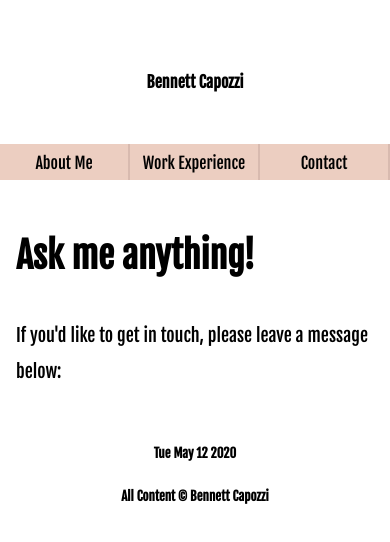
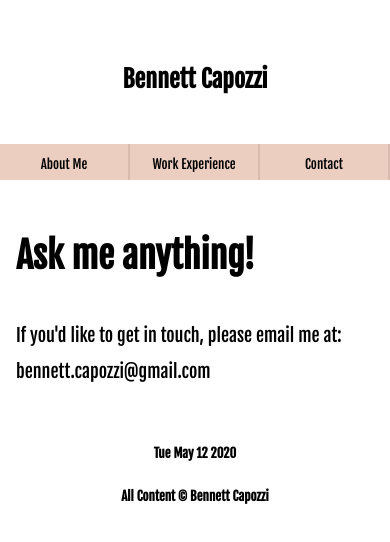
Before and after one commit to bennettcapozzi/bennett.capozzi-gmail.com, a plain HTML site: page contact.html in a window 390 px wide. Drawn offline with Linux system fonts and the light colour scheme.

Commit message:
Add email address to contct page and update font size on mobile

```diff
--- a/contact.html
+++ b/contact.html
@@ -34,7 +34,10 @@
     <main>
       <div class="contact">
         <h1>Ask me anything!</h1>
-        <p>If you'd like to get in touch, please leave a message below:</p>
+        <p>
+          If you'd like to get in touch, please email me at:
+          bennett.capozzi@gmail.com
+        </p>
       </div>
     </main>
     <footer>
--- a/styles/styles.css
+++ b/styles/styles.css
@@ -139,6 +139,11 @@ footer {
     max-height: 400px;
   }
   a {
-    font-size: medium;
+    font-size: x-large;
+  }
+  .nav_menu a {
+    text-decoration: none;
+    color: black;
+    font-size: small;
   }
 }
```
